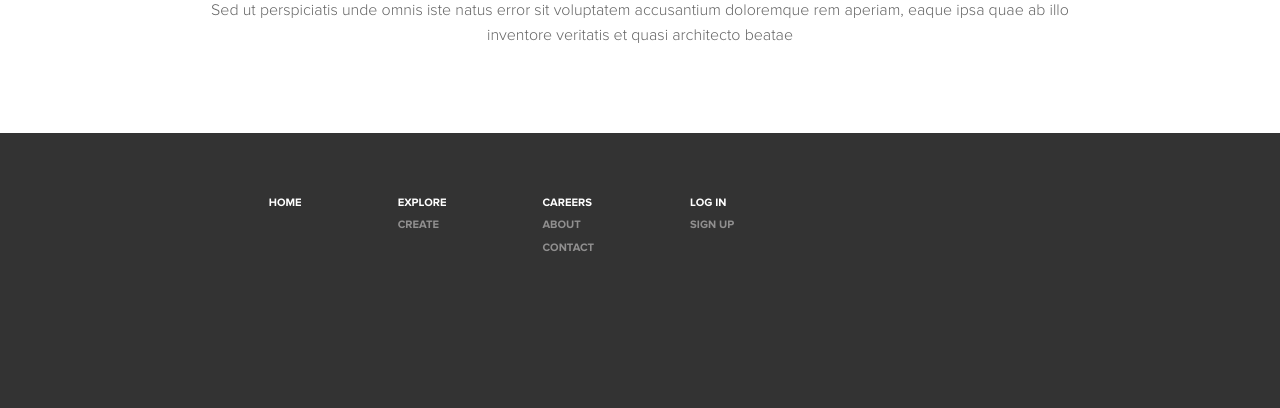
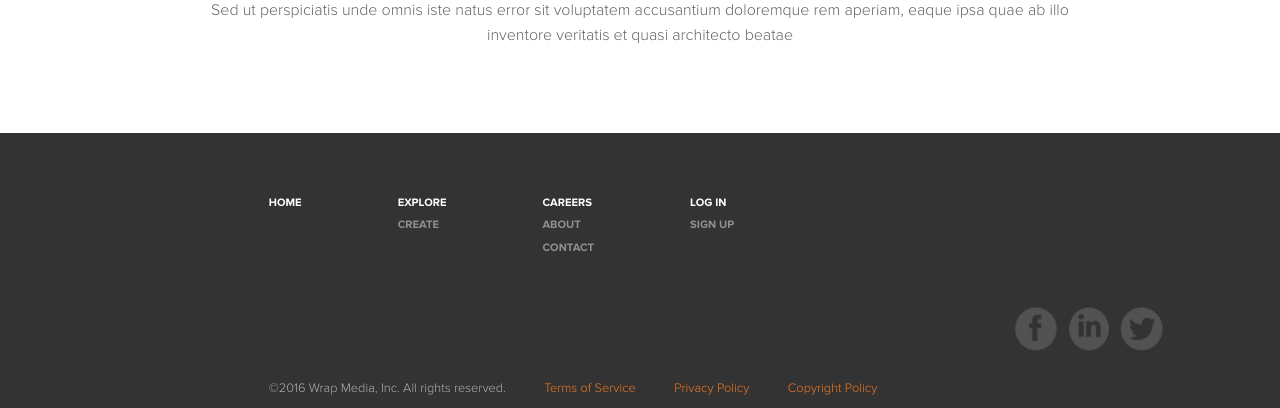
Before and after one commit to john617anderson/wrap, a PHP site: page /wrap/index.php?section=explore in a window 1280 px wide. Shown: the part 710-1118 px from the top of the page. Run offline with PHP 8.4, Linux system fonts and the light colour scheme; some libraries are stand-ins or nearby versions.

Commit message:
completed footer

```diff
--- a/wrap/common/footer.php
+++ b/wrap/common/footer.php
@@ -1,5 +1,13 @@
 <div class="footer">
 	<div class="footerContainer">
+		<div class="smallPrint">
+		©2016 Wrap Media, Inc. All rights reserved.<span>Terms of Service</span><span>Privacy Policy</span><span>Copyright Policy</span>
+		</div>
+		<div class="social">
+			<img src="assets/global/FOOTER/facebook.png" />
+			<img src="assets/global/FOOTER/linkedin.png" />
+			<img src="assets/global/FOOTER/twitter.png" />
+		</div>
 		<div class="column">
 			<ul>
 				<li>home</li>
--- a/wrap/sass/screen.scss
+++ b/wrap/sass/screen.scss
@@ -977,10 +977,39 @@ body, html{
 
 	.footer{
 		background : #333;
+		position: relative;
+
+
 
 		.footerContainer{
 			padding : 5% 21%;
 			height: 10em;
+
+			.smallPrint{
+				position: absolute;
+				bottom : 2em;
+				width: 100%;
+				font-size: .8em;
+				font-family: proximaNova;
+				color: #b2b0b1;
+
+				span{
+					padding-left: 3%;
+					color : #f37920;
+				}
+			}
+
+			.social{
+				position: absolute;
+				right : 7em;
+				bottom : 4em;
+
+
+				img{
+					width : 50px;
+					height : 50px;
+				}
+			}
 
 			.column{
 				float : left;
--- a/wrap/stylesheets/screen.css
+++ b/wrap/stylesheets/screen.css
@@ -1002,18 +1002,44 @@ body, html {
 /* line 978, ../sass/screen.scss */
 #wrapper .footer {
   background: #333;
+  position: relative;
 }
-/* line 981, ../sass/screen.scss */
+/* line 984, ../sass/screen.scss */
 #wrapper .footer .footerContainer {
   padding: 5% 21%;
   height: 10em;
 }
-/* line 985, ../sass/screen.scss */
+/* line 988, ../sass/screen.scss */
+#wrapper .footer .footerContainer .smallPrint {
+  position: absolute;
+  bottom: 2em;
+  width: 100%;
+  font-size: .8em;
+  font-family: proximaNova;
+  color: #b2b0b1;
+}
+/* line 996, ../sass/screen.scss */
+#wrapper .footer .footerContainer .smallPrint span {
+  padding-left: 3%;
+  color: #f37920;
+}
+/* line 1002, ../sass/screen.scss */
+#wrapper .footer .footerContainer .social {
+  position: absolute;
+  right: 7em;
+  bottom: 4em;
+}
+/* line 1008, ../sass/screen.scss */
+#wrapper .footer .footerContainer .social img {
+  width: 50px;
+  height: 50px;
+}
+/* line 1014, ../sass/screen.scss */
 #wrapper .footer .footerContainer .column {
   float: left;
   margin-right: 6em;
 }
-/* line 990, ../sass/screen.scss */
+/* line 1019, ../sass/screen.scss */
 #wrapper .footer .footerContainer .column ul li {
   font-family: proximaNovaBold;
   font-size: .7em;
@@ -1021,13 +1047,13 @@ body, html {
   padding-bottom: 1em;
   text-transform: uppercase;
 }
-/* line 997, ../sass/screen.scss */
+/* line 1026, ../sass/screen.scss */
 #wrapper .footer .footerContainer .column ul li:first-child {
   color: white;
 }
 
 @media handheld, screen and (max-width: 995px) {
-  /* line 1030, ../sass/screen.scss */
+  /* line 1059, ../sass/screen.scss */
   #wrapper {
     overflow: scroll;
     -webkit-overflow-scrolling: touch;
@@ -1037,26 +1063,26 @@ body, html {
     /*///////// ABOUT MOBILE /////////*/
     /*///////// CAREERS MOBILE /////////*/
   }
-  /* line 1035, ../sass/screen.scss */
+  /* line 1064, ../sass/screen.scss */
   #wrapper .module .contentContainer {
     width: 90%;
     padding: 5%;
   }
-  /* line 1042, ../sass/screen.scss */
+  /* line 1071, ../sass/screen.scss */
   #wrapper .module .titleContainers {
     padding: 1em 0;
   }
-  /* line 1049, ../sass/screen.scss */
+  /* line 1078, ../sass/screen.scss */
   #wrapper .navContainer {
     width: 100%;
     padding: 0;
     min-height: 3.8em;
   }
-  /* line 1055, ../sass/screen.scss */
+  /* line 1084, ../sass/screen.scss */
   #wrapper .navContainer .navImages img {
     height: 2.2em;
   }
-  /* line 1060, ../sass/screen.scss */
+  /* line 1089, ../sass/screen.scss */
   #wrapper .navContainer .hamburger {
     display: block;
     position: absolute;
@@ -1065,7 +1091,7 @@ body, html {
     z-index: 99;
     padding: .8em 2%;
   }
-  /* line 1068, ../sass/screen.scss */
+  /* line 1097, ../sass/screen.scss */
   #wrapper .navContainer .hamburger .x {
     position: absolute;
     padding: 0;
@@ -1074,17 +1100,17 @@ body, html {
     color: white;
     z-index: 200;
   }
-  /* line 1078, ../sass/screen.scss */
+  /* line 1107, ../sass/screen.scss */
   #wrapper .navContainer .navLogo {
     width: inherit;
     padding: .8em 0;
   }
-  /* line 1082, ../sass/screen.scss */
+  /* line 1111, ../sass/screen.scss */
   #wrapper .navContainer .navLogo img {
     display: block;
     margin: 0 auto;
   }
-  /* line 1089, ../sass/screen.scss */
+  /* line 1118, ../sass/screen.scss */
   #wrapper .navContainer .leftNav {
     display: none;
     font-family: proximaNova;
@@ -1099,7 +1125,7 @@ body, html {
     background: rgba(0, 0, 0, 0.9);
     z-index: 9;
   }
-  /* line 1104, ../sass/screen.scss */
+  /* line 1133, ../sass/screen.scss */
   #wrapper .navContainer .leftNav ul li {
     text-align: center;
     width: 100%;
@@ -1108,37 +1134,37 @@ body, html {
     clear: both;
     border: 1px solid #111;
   }
-  /* line 1115, ../sass/screen.scss */
+  /* line 1144, ../sass/screen.scss */
   #wrapper .navContainer .rightNav {
     width: 7%;
     position: absolute;
     right: 3%;
   }
-  /* line 1121, ../sass/screen.scss */
+  /* line 1150, ../sass/screen.scss */
   #wrapper .navContainer .rightNav ul li {
     display: none;
   }
-  /* line 1126, ../sass/screen.scss */
+  /* line 1155, ../sass/screen.scss */
   #wrapper .navContainer .rightNav ul #login {
     display: block;
     padding: 2.5em 3%;
   }
-  /* line 1136, ../sass/screen.scss */
+  /* line 1165, ../sass/screen.scss */
   #wrapper .module {
     height: auto;
     width: 100%;
   }
-  /* line 1141, ../sass/screen.scss */
+  /* line 1170, ../sass/screen.scss */
   #wrapper .topHero {
     height: 60%;
     background-size: 150% 100%;
     background-repeat: none;
   }
-  /* line 1146, ../sass/screen.scss */
+  /* line 1175, ../sass/screen.scss */
   #wrapper .topHero .contentContainer {
     height: 100%;
   }
-  /* line 1149, ../sass/screen.scss */
+  /* line 1178, ../sass/screen.scss */
   #wrapper .topHero .contentContainer .copy {
     position: absolute;
     height: auto;
@@ -1147,92 +1173,92 @@ body, html {
     width: 94%;
     text-align: center;
   }
-  /* line 1157, ../sass/screen.scss */
+  /* line 1186, ../sass/screen.scss */
   #wrapper .topHero .contentContainer .copy h1 {
     margin-bottom: .1em;
   }
-  /* line 1161, ../sass/screen.scss */
+  /* line 1190, ../sass/screen.scss */
   #wrapper .topHero .contentContainer .copy p {
     width: inherit;
   }
-  /* line 1165, ../sass/screen.scss */
+  /* line 1194, ../sass/screen.scss */
   #wrapper .topHero .contentContainer .copy .callToActionContainer {
     display: block;
     width: 15em;
     margin: 0 auto;
   }
-  /* line 1178, ../sass/screen.scss */
+  /* line 1207, ../sass/screen.scss */
   #wrapper .homeAbout .contentContainer .homeAboutHero {
     margin: -2em 0 0 0;
     width: 100%;
     float: left;
   }
-  /* line 1183, ../sass/screen.scss */
+  /* line 1212, ../sass/screen.scss */
   #wrapper .homeAbout .contentContainer .homeAboutHero img {
     width: 100%;
   }
-  /* line 1188, ../sass/screen.scss */
+  /* line 1217, ../sass/screen.scss */
   #wrapper .homeAbout .contentContainer .homeAboutCopyContainer {
     float: right;
     padding: 0 0 0 0;
     text-align: center;
     width: 100%;
   }
-  /* line 1194, ../sass/screen.scss */
+  /* line 1223, ../sass/screen.scss */
   #wrapper .homeAbout .contentContainer .homeAboutCopyContainer p {
     width: 100%;
   }
-  /* line 1198, ../sass/screen.scss */
+  /* line 1227, ../sass/screen.scss */
   #wrapper .homeAbout .contentContainer .homeAboutCopyContainer img {
     display: block;
     width: 80%;
     margin: 0 auto;
   }
-  /* line 1207, ../sass/screen.scss */
+  /* line 1236, ../sass/screen.scss */
   #wrapper .cardNavigation {
     margin-left: 1%;
     width: 100%;
     margin-top: -2.4em;
     position: absolute;
   }
-  /* line 1213, ../sass/screen.scss */
+  /* line 1242, ../sass/screen.scss */
   #wrapper .cardNavigation .cardTitle {
     font-size: .6em;
     padding: 1.5em 5%;
   }
-  /* line 1223, ../sass/screen.scss */
+  /* line 1252, ../sass/screen.scss */
   #wrapper .exploreContainer .contentContainer .wrapCoverContainer .personal .card {
     float: none;
     width: 100%;
     padding: .5%;
   }
-  /* line 1235, ../sass/screen.scss */
+  /* line 1264, ../sass/screen.scss */
   #wrapper .carosel .caroselContainer .absoluteContainer {
     margin-left: -11em;
     width: 500em;
   }
-  /* line 1239, ../sass/screen.scss */
+  /* line 1268, ../sass/screen.scss */
   #wrapper .carosel .caroselContainer .absoluteContainer .cardContainer {
     overflow: hidden;
   }
-  /* line 1243, ../sass/screen.scss */
+  /* line 1272, ../sass/screen.scss */
   #wrapper .carosel .caroselContainer .absoluteContainer .cardContainer .card {
     width: 15em;
     float: left;
   }
-  /* line 1247, ../sass/screen.scss */
+  /* line 1276, ../sass/screen.scss */
   #wrapper .carosel .caroselContainer .absoluteContainer .cardContainer .card .wrap-media-embed {
     width: 100%;
   }
-  /* line 1257, ../sass/screen.scss */
+  /* line 1286, ../sass/screen.scss */
   #wrapper .howDoesItWork .contentContainer {
     height: inherit;
   }
-  /* line 1260, ../sass/screen.scss */
+  /* line 1289, ../sass/screen.scss */
   #wrapper .howDoesItWork .contentContainer .howDoesItWorkContainer ul {
     height: 100%;
   }
-  /* line 1263, ../sass/screen.scss */
+  /* line 1292, ../sass/screen.scss */
   #wrapper .howDoesItWork .contentContainer .howDoesItWorkContainer ul li {
     width: 100%;
     margin: 0 auto;
@@ -1240,136 +1266,136 @@ body, html {
     clear: both;
     height: 100%;
   }
-  /* line 1271, ../sass/screen.scss */
+  /* line 1300, ../sass/screen.scss */
   #wrapper .howDoesItWork .contentContainer .howDoesItWorkContainer ul li .copy {
     margin-top: 3em;
     width: 100%;
     float: none;
     clear: both;
   }
-  /* line 1277, ../sass/screen.scss */
+  /* line 1306, ../sass/screen.scss */
   #wrapper .howDoesItWork .contentContainer .howDoesItWorkContainer ul li .copy h2 {
     text-align: center;
   }
-  /* line 1281, ../sass/screen.scss */
+  /* line 1310, ../sass/screen.scss */
   #wrapper .howDoesItWork .contentContainer .howDoesItWorkContainer ul li .copy img {
     display: block;
     width: 20%;
     margin: 1em auto;
   }
-  /* line 1288, ../sass/screen.scss */
+  /* line 1317, ../sass/screen.scss */
   #wrapper .howDoesItWork .contentContainer .howDoesItWorkContainer ul li .hero {
     width: 100%;
   }
-  /* line 1291, ../sass/screen.scss */
+  /* line 1320, ../sass/screen.scss */
   #wrapper .howDoesItWork .contentContainer .howDoesItWorkContainer ul li .hero img {
     width: 100%;
   }
-  /* line 1295, ../sass/screen.scss */
+  /* line 1324, ../sass/screen.scss */
   #wrapper .howDoesItWork .contentContainer .howDoesItWorkContainer ul li .hero .size {
     width: 100%;
   }
-  /* line 1301, ../sass/screen.scss */
+  /* line 1330, ../sass/screen.scss */
   #wrapper .howDoesItWork .contentContainer .howDoesItWorkContainer ul .right {
     margin-right: 0em;
   }
-  /* line 1309, ../sass/screen.scss */
+  /* line 1338, ../sass/screen.scss */
   #wrapper .subFooter {
     height: auto;
     overflow: auto;
   }
-  /* line 1313, ../sass/screen.scss */
+  /* line 1342, ../sass/screen.scss */
   #wrapper .subFooter .wrapIsAboutContainer {
     width: 100%;
   }
-  /* line 1316, ../sass/screen.scss */
+  /* line 1345, ../sass/screen.scss */
   #wrapper .subFooter .wrapIsAboutContainer ul {
     display: block;
     margin-bottom: 2em;
   }
-  /* line 1320, ../sass/screen.scss */
+  /* line 1349, ../sass/screen.scss */
   #wrapper .subFooter .wrapIsAboutContainer ul li {
     float: none;
     width: 80%;
     margin: 0;
     padding: 2% 10%;
   }
-  /* line 1326, ../sass/screen.scss */
+  /* line 1355, ../sass/screen.scss */
   #wrapper .subFooter .wrapIsAboutContainer ul li .subImageContainer {
     padding: 2em 20% .5em;
   }
-  /* line 1330, ../sass/screen.scss */
+  /* line 1359, ../sass/screen.scss */
   #wrapper .subFooter .wrapIsAboutContainer ul li p {
     line-height: 2em;
   }
-  /* line 1345, ../sass/screen.scss */
+  /* line 1374, ../sass/screen.scss */
   #wrapper .aboutContainer .contentContainer .aboutPeopleSectionContainer .aboutPeopleContainer ul li {
     float: left;
     width: 45%;
     padding: 0 3% 3% 0;
     min-height: 100px;
   }
-  /* line 1352, ../sass/screen.scss */
+  /* line 1381, ../sass/screen.scss */
   #wrapper .aboutContainer .contentContainer .aboutPeopleSectionContainer .aboutPeopleContainer ul .investors {
     width: 100%;
     float: none;
     clear: both;
   }
-  /* line 1365, ../sass/screen.scss */
+  /* line 1394, ../sass/screen.scss */
   #wrapper .contactContainer .contentContainer .addressContainer, #wrapper .contactContainer .contentContainer questionsContainer {
     width: 100%;
     text-align: center;
   }
-  /* line 1370, ../sass/screen.scss */
+  /* line 1399, ../sass/screen.scss */
   #wrapper .contactContainer .contentContainer .map, #wrapper .contactContainer .contentContainer .form {
     width: 100%;
     height: inherit;
   }
-  /* line 1374, ../sass/screen.scss */
+  /* line 1403, ../sass/screen.scss */
   #wrapper .contactContainer .contentContainer .map form, #wrapper .contactContainer .contentContainer .form form {
     margin-top: 1em;
   }
-  /* line 1379, ../sass/screen.scss */
+  /* line 1408, ../sass/screen.scss */
   #wrapper .contactContainer .contentContainer .questionsContainer {
     clear: both;
     margin-top: 30em;
     border-top: 1px solid #646464;
     padding-top: 5em;
   }
-  /* line 1392, ../sass/screen.scss */
+  /* line 1421, ../sass/screen.scss */
   #wrapper .careersContainer .careerNavigation {
     width: inherit;
   }
-  /* line 1394, ../sass/screen.scss */
+  /* line 1423, ../sass/screen.scss */
   #wrapper .careersContainer .careerNavigation ul {
     margin: 0 auto;
   }
-  /* line 1396, ../sass/screen.scss */
+  /* line 1425, ../sass/screen.scss */
   #wrapper .careersContainer .careerNavigation ul li {
     margin: 3em 1em;
   }
-  /* line 1403, ../sass/screen.scss */
+  /* line 1432, ../sass/screen.scss */
   #wrapper .careersContainer .contentContainer .jobOpenings {
     float: none;
     width: 100%;
     text-align: center;
   }
-  /* line 1409, ../sass/screen.scss */
+  /* line 1438, ../sass/screen.scss */
   #wrapper .careersContainer .contentContainer .jobDescriptions {
     width: 100%;
     float: none;
   }
-  /* line 1417, ../sass/screen.scss */
+  /* line 1446, ../sass/screen.scss */
   #wrapper .footer .footerContainer {
     padding: 15% 5%;
     height: 10em;
   }
-  /* line 1421, ../sass/screen.scss */
+  /* line 1450, ../sass/screen.scss */
   #wrapper .footer .footerContainer .column {
     float: left;
     margin: 0 6%;
   }
-  /* line 1426, ../sass/screen.scss */
+  /* line 1455, ../sass/screen.scss */
   #wrapper .footer .footerContainer .column ul li {
     font-family: proximaNovaBold;
     font-size: .7em;
@@ -1377,7 +1403,7 @@ body, html {
     padding-bottom: 1em;
     text-transform: uppercase;
   }
-  /* line 1433, ../sass/screen.scss */
+  /* line 1462, ../sass/screen.scss */
   #wrapper .footer .footerContainer .column ul li:first-child {
     color: white;
   }
```
